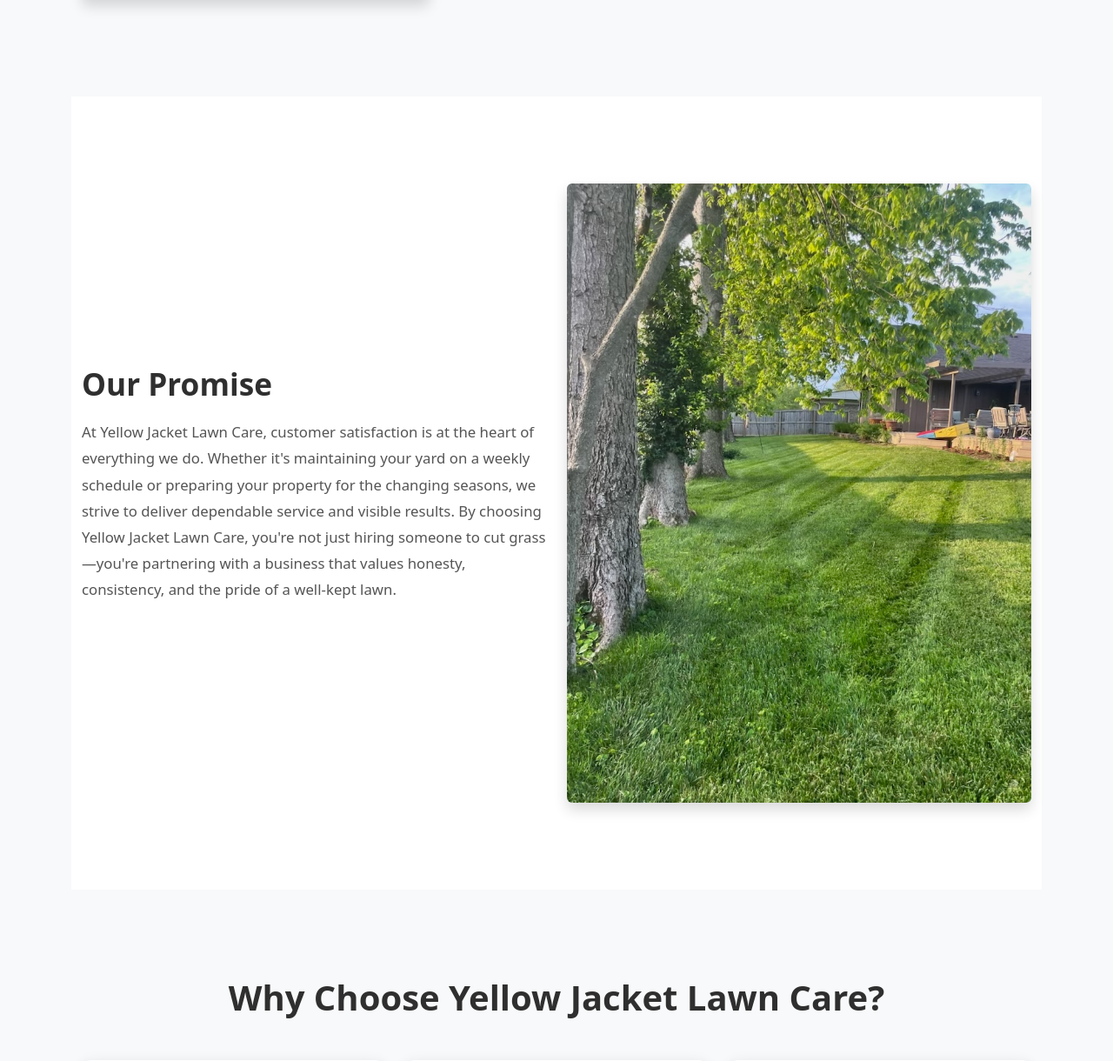
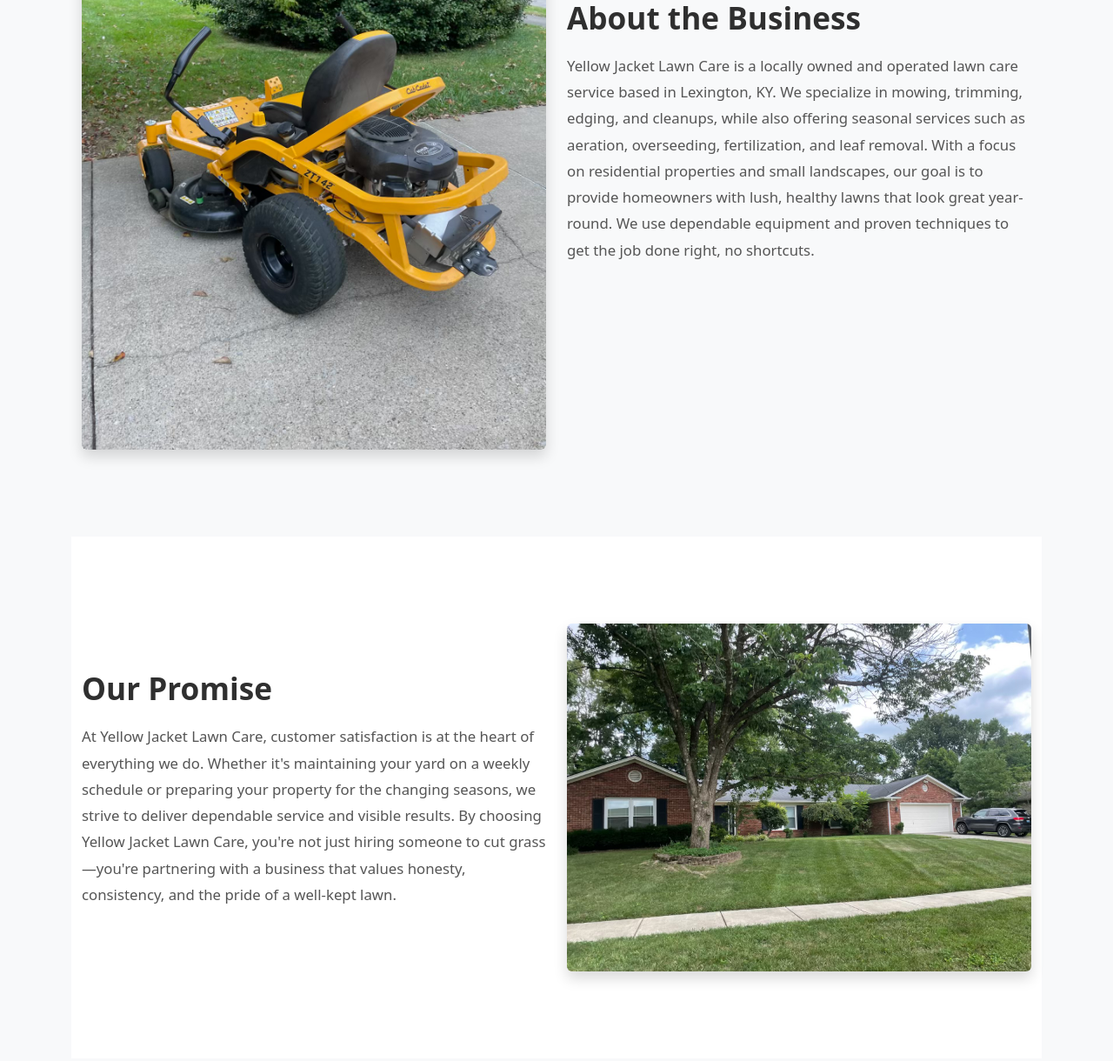
Before and after one commit to Ben-Meredith/lawn, a Flask app: page /about in a window 1280 px wide. Shown: the part 1338-2558 px from the top of the page at 87% size. Run offline with Flask 3, Linux system fonts and the light colour scheme.

Commit message:
Update about.html

```diff
--- a/templates/about.html
+++ b/templates/about.html
@@ -24,14 +24,14 @@
                 <div class="row">
                     <div class="col-6 mb-3">
                         <div class="text-center">
-                            <img src="{{ url_for('static', filename='images/max-then.jpg') }}" alt="Max as a kid" class="img-fluid rounded shadow">
+                            <img src="{{ url_for('static', filename='images/IMG_7753.jpeg') }}" alt="Max as a kid" class="img-fluid rounded shadow">
                             <p class="mt-2 mb-0"><strong>Then</strong></p>
                             <small class="text-muted">Where it all started</small>
                         </div>
                     </div>
                     <div class="col-6 mb-3">
                         <div class="text-center">
-                            <img src="{{ url_for('static', filename='images/max-now.jpg') }}" alt="Max now" class="img-fluid rounded shadow">
+                            <img src="{{ url_for('static', filename='images/IMG_7753.jpeg') }}" alt="Max now" class="img-fluid rounded shadow">
                             <p class="mt-2 mb-0"><strong>Now</strong></p>
                             <small class="text-muted">Growing the business</small>
                         </div>
@@ -53,7 +53,7 @@
                 </div>
             </div>
             <div class="col-lg-6 order-lg-1">
-                <img src="{{ url_for('static', filename='images/IMG_6295.jpg') }}" alt="Our Equipment" class="img-fluid rounded shadow">
+                <img src="{{ url_for('static', filename='images/IMG_8374.jpeg') }}" alt="Our Equipment" class="img-fluid rounded shadow">
             </div>
         </div>
     </div>
@@ -70,7 +70,7 @@
                 </div>
             </div>
             <div class="col-lg-6">
-                <img src="{{ url_for('static', filename='images/IMG_6604.jpg') }}" alt="Quality Results" class="img-fluid rounded shadow">
+                <img src="{{ url_for('static', filename='images/IMG_7350.jpeg') }}" alt="Quality Results" class="img-fluid rounded shadow">
             </div>
         </div>
     </div>
```
